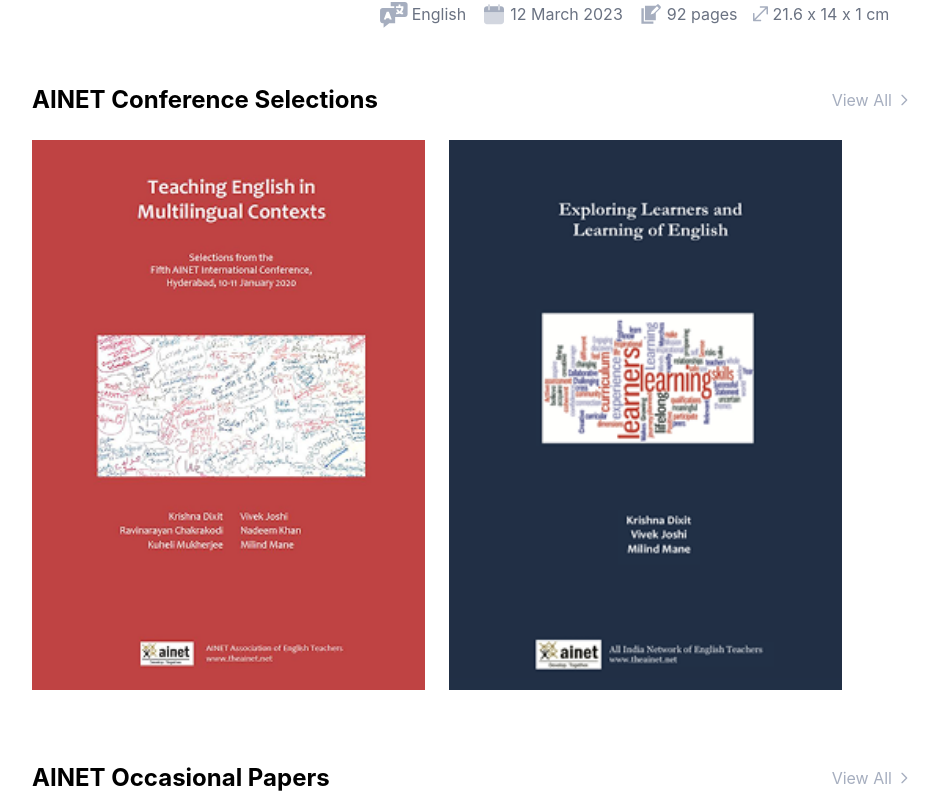
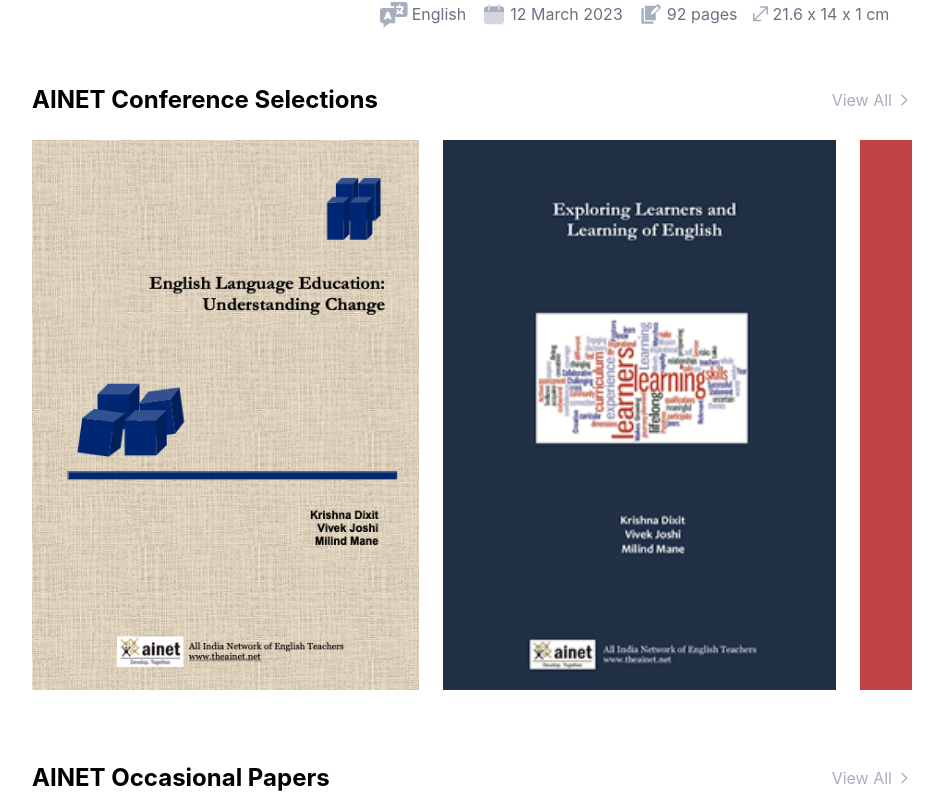
Before and after one commit to yadavswapnil25/AINET2-Web, a React (Vite) app: page /publications in a window 1280 px wide. Shown: the part 1468-2280 px from the top of the page, without its empty margins (168-1111 px from the left). Built offline with nearby package versions, Linux system fonts and the light colour scheme.

Commit message:
Enhanced BlogsSection1 with state management for displaying top blogs, added a construction notice, and updated AinetConferences and TeacherMuse components for improved image handling and layout responsiveness.

```diff
--- a/src/Components/specific/Blogs/BlogsSection1.jsx
+++ b/src/Components/specific/Blogs/BlogsSection1.jsx
@@ -1,4 +1,4 @@
-import React from "react";
+import React, { useState } from "react";
 import { FaCalendarAlt, FaChevronRight } from "react-icons/fa";
 import { Link } from "react-router-dom";
 
@@ -117,9 +117,12 @@ const BlogsSection1 = () => {
         },
     ];
 
+    const [showAll, setShowAll] = useState(false);
+
     return (
         <div className="container mx-auto px-4 sm:px-6 lg:px-8 py-8">
             {/* Top Blogs Section */}
+            {showAll && (
             <div className="mb-12">
                 <h1 className="text-4xl font-bold mb-6">Top Blogs</h1>
 
@@ -233,6 +236,9 @@ const BlogsSection1 = () => {
                     </div>
                 ))}
             </div>
+            )}
+
+            <h1 className="text-4xl font-bold mb-6">Page under construction</h1>
         </div>
     );
 };
--- a/src/Components/specific/Publication/AinetConferences.jsx
+++ b/src/Components/specific/Publication/AinetConferences.jsx
@@ -1,5 +1,6 @@
 import React from 'react';
-
+import ele2 from "/ele2.png"
+import ele1 from "/ele1.jpg"
 export default function AinetConferences() {
   return (
     <div className="  p-4  mt-10">
@@ -13,9 +14,12 @@ export default function AinetConferences() {
         </a>
       </div>
 
-     <div className="flex flex-wrap gap-6">
+     <div className="flex overflow-x-auto gap-6">
+     <img src={ele2} alt="" className='h-[550px]' onClick={()=>window.location.href="https://store.pothi.com/book/krishna-dixit-vivek-joshi-milind-mane-english-language-education-understanding-change/"}/>
+        <img src="./publicationconf2.png" alt="" className='h-[550px]' onClick={()=>window.location.href=" https://store.pothi.com/book/krishna-dixit-exploring-learners-and-learning-english/"} />
         <img src="./publicationsconf1.png" alt="" className='h-[550px]' onClick={()=>window.location.href="https://store.pothi.com/book/krishna-dixit-teaching-english-multilingual-contexts/"} />
-        <img src="./publicationconf2.png" alt="" className='h-[550px]' onClick={()=>window.location.href=" https://store.pothi.com/book/krishna-dixit-exploring-learners-and-learning-english/"} />
+        <img src={ele1} alt="" className='h-[550px]' onClick={()=>window.location.href="https://store.pothi.com/book/krishna-dixit-changing-learners-changing-teachers-ele-new-world/"}/>
+        <img src="./otherpublicationssouth.png" alt="" className='h-[550px]' onClick={()=>window.location.href=" https://store.pothi.com/book/krishna-dixit-english-language-education-global-south-innovation-inclusion-empowerment/"}/>
      </div>
     </div>
   );
--- a/src/Components/specific/Publication/TeacherMuse.jsx
+++ b/src/Components/specific/Publication/TeacherMuse.jsx
@@ -17,7 +17,7 @@ export default function TeacherMuse() {
         </Link>
       </div>
 
-     <div className="flex flex-wrap gap-6">
+     <div className="flex overflow-x-auto gap-6">
         <img src={muse1} alt="" className='h-[550px]' onClick={()=>window.location.href="https://store.pothi.com/book/amol-padwad-prithvirajsingh-thakur-teachers-muse/"}/>
         <img src={muse2} alt="" className='h-[550px]' onClick={()=>window.location.href="https://store.pothi.com/book/amol-padwad-prithvirajsingh-thakur-teachers-muse-volume-2/"}/>
         <img src={muse3} alt="" className='h-[550px]' onClick={()=>window.location.href="https://store.pothi.com/book/amol-padwad-teachers-muse-vol-3/"}/>
```
